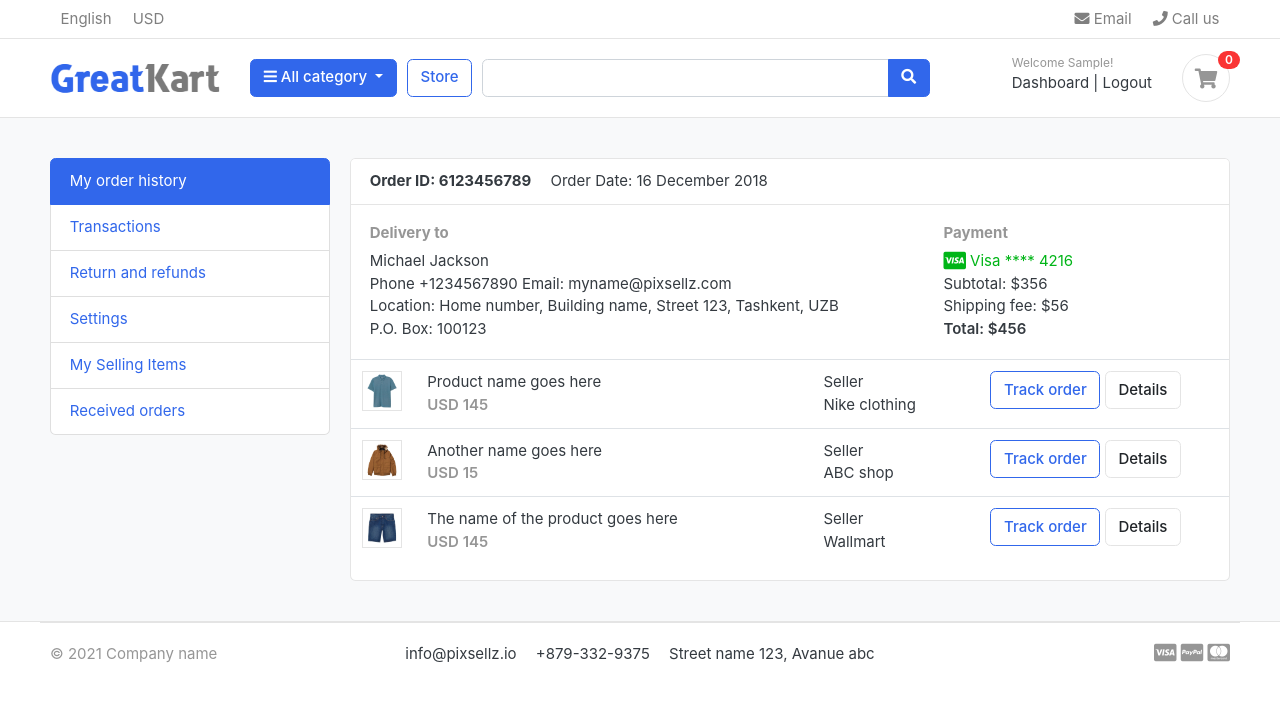
After one commit to SatvirSingh98/GreatKart-eCommerce, a Django app: page /accounts/dashboard/ in a window 1280 px wide. The commit adds this page. Shown: the top 702 px of the page. Run offline with Django 3.2, Linux system fonts and the light colour scheme; the visitor is signed in with stand-in values (Sample User, id 1); data that the repository does not hold is empty; some libraries are stand-ins or nearby versions; some web fonts are replaced.

Commit message:
Dashboard

```diff
--- /dev/null
+++ b/src/apps/accounts/templates/accounts/dashboard.html
@@ -0,0 +1,99 @@
+{% extends 'base.html' %}
+{% load static compress %}
+
+{% block content %}
+<!-- ========================= SECTION CONTENT ========================= -->
+<section class="section-conten padding-y bg">
+	<div class="container">
+		<div class="row">
+			<aside class="col-md-3">
+				<!--   SIDEBAR   -->
+				<ul class="list-group">
+					<a class="list-group-item active" href="#"> My order history </a>
+					<a class="list-group-item" href="#"> Transactions </a>
+					<a class="list-group-item" href="#"> Return and refunds </a>
+					<a class="list-group-item" href="#">Settings </a>
+					<a class="list-group-item" href="#"> My Selling Items </a>
+					<a class="list-group-item" href="#"> Received orders </a>
+				</ul>
+				<br>
+				<!--   SIDEBAR .//END   -->
+			</aside>
+			<main class="col-md-9">
+				<article class="card">
+					<header class="card-header">
+						<strong class="d-inline-block mr-3">Order ID: 6123456789</strong>
+						<span>Order Date: 16 December 2018</span>
+					</header>
+					<div class="card-body">
+						<div class="row">
+							<div class="col-md-8">
+								<h6 class="text-muted">Delivery to</h6>
+								<p>Michael Jackson <br>
+									Phone +1234567890 Email: myname@pixsellz.com <br>
+									Location: Home number, Building name, Street 123, Tashkent, UZB <br>
+									P.O. Box: 100123
+								</p>
+							</div>
+							<div class="col-md-4">
+								<h6 class="text-muted">Payment</h6>
+								<span class="text-success">
+									<i class="fab fa-lg fa-cc-visa"></i>
+									Visa **** 4216
+								</span>
+								<p>Subtotal: $356 <br>
+									Shipping fee: $56 <br>
+									<span class="b">Total: $456 </span>
+								</p>
+							</div>
+						</div> <!-- row.// -->
+					</div> <!-- card-body .// -->
+					<div class="table-responsive">
+						<table class="table table-hover">
+							<tr>
+								<td width="65">
+									<img src="{% static 'images/items/1.jpg' %}" class="img-xs border">
+								</td>
+								<td>
+									<p class="title mb-0">Product name goes here </p>
+									<var class="price text-muted">USD 145</var>
+								</td>
+								<td> Seller <br> Nike clothing </td>
+								<td width="250"> <a href="#" class="btn btn-outline-primary">Track order</a> <a href="#"
+										class="btn btn-light"> Details </a> </td>
+							</tr>
+							<tr>
+								<td>
+									<img src="{% static 'images/items/2.jpg' %}" class="img-xs border">
+								</td>
+								<td>
+									<p class="title mb-0">Another name goes here </p>
+									<var class="price text-muted">USD 15</var>
+								</td>
+								<td> Seller <br> ABC shop </td>
+								<td> <a href="#" class="btn btn-outline-primary">Track order</a> <a href="#"
+										class="btn btn-light"> Details </a> </td>
+							</tr>
+							<tr>
+								<td>
+									<img src="{% static 'images/items/3.jpg' %}" class="img-xs border">
+								</td>
+								<td>
+									<p class="title mb-0">The name of the product goes here </p>
+									<var class="price text-muted">USD 145</var>
+								</td>
+								<td> Seller <br> Wallmart </td>
+								<td> <a href="#" class="btn btn-outline-primary">Track order</a> <a href="#"
+										class="btn btn-light"> Details </a> </td>
+							</tr>
+						</table>
+					</div> <!-- table-responsive .end// -->
+				</article> <!-- order-group.// -->
+			</main>
+		</div> <!-- row.// -->
+	</div>
+
+
+</section>
+<!-- ========================= SECTION CONTENT END// ========================= -->
+{% endblock content %}
--- a/src/apps/accounts/templates/accounts/login.html
+++ b/src/apps/accounts/templates/accounts/login.html
@@ -18,6 +18,7 @@
 				<h4 class="card-title mb-4">Sign in</h4>
 				<form action="{% url 'accounts:login' %}" method="POST">
 					{% csrf_token %}
+					<input type="hidden" name="next" value="{{ request.build_absolute_uri }}">
 					<div class="form-group">
 						<input type="email" class="form-control" placeholder="Email Address" name="email" required>
 					</div> <!-- form-group// -->
@@ -36,7 +37,7 @@
 			</div> <!-- card-body.// -->
 		</div> <!-- card .// -->
 
-		<p class="text-center mt-4">Don't have account? <a href="#">Sign up</a></p>
+		<p class="text-center mt-4">Don't have account? <a href="{% url 'accounts:register' %}">Sign up</a></p>
 		<br><br>
 	{% endif %}
 	<!-- ============================ COMPONENT LOGIN  END.// ================================= -->
--- a/src/apps/accounts/urls.py
+++ b/src/apps/accounts/urls.py
@@ -1,6 +1,7 @@
 from django.urls import path
 
-from .views import activate_email_view, login_view, logout_view, register_view
+from .views import (activate_email_view, dashboard_view, login_view,
+                    logout_view, register_view)
 
 app_name = 'accounts'
 
@@ -9,4 +10,5 @@ urlpatterns = [
     path('login/', login_view, name='login'),
     path('logout/', logout_view, name='logout'),
     path('activate/<uidb64>/<token>', activate_email_view, name='activate'),
+    path('dashboard/', dashboard_view, name='dashboard')
 ]
--- a/src/apps/accounts/views.py
+++ b/src/apps/accounts/views.py
@@ -7,7 +7,8 @@ from django.core.mail import EmailMessage
 from django.shortcuts import redirect, render
 from django.template.loader import render_to_string
 from django.utils.encoding import force_bytes
-from django.utils.http import urlsafe_base64_decode, urlsafe_base64_encode
+from django.utils.http import (is_safe_url, urlsafe_base64_decode,
+                               urlsafe_base64_encode)
 
 from .forms import RegistrationForm
 
@@ -47,6 +48,11 @@ def register_view(request):
 
 def login_view(request):
     if request.method == 'POST':
+        # for redirecting after login
+        next_ = request.GET.get('next')
+        next_post = request.POST.get('next')
+        redirect_path = next_ or next_post
+
         email = request.POST.get('email')
         password = request.POST.get('password')
         user = authenticate(email=email, password=password)
@@ -54,8 +60,13 @@ def login_view(request):
             login(request, user)
             first_name = request.user.first_name.title()
             last_name = request.user.last_name.title()
-            messages.success(request, f"Welcome {first_name} {last_name}")
-            return redirect('/')
+            if is_safe_url(redirect_path, request.get_host()):
+                messages.success(request, f"Welcome {first_name} {last_name}")
+                path = redirect_path.split('=')[1]
+                return redirect(path)
+            else:
+                messages.success(request, f"Welcome {first_name} {last_name}")
+                return redirect('/')
         else:
             messages.error(request, 'Invalid Credentials!')
     return render(request, 'accounts/login.html')
@@ -82,3 +93,8 @@ def activate_email_view(request, uidb64, token):
     else:
         messages.error(request, 'Invalid activation link.')
         return redirect('accounts:register')
+
+
+@login_required(login_url='accounts:login')
+def dashboard_view(request):
+    return render(request, 'accounts/dashboard.html')
--- a/src/templates/navbar.html
+++ b/src/templates/navbar.html
@@ -68,7 +68,7 @@
                             {% if request.user.is_authenticated %}
                                 <small class="title text-muted">Welcome {{ request.user.first_name|title }}!</small>
                                 <div>
-                                    <a href=""> Dashboard</a>
+                                    <a href="{% url 'accounts:dashboard' %}"> Dashboard</a>
                                     <span class="dark-transp"> | </span>
                                     <a href="{% url 'accounts:logout' %}">Logout</a>
                                 </div>
```
